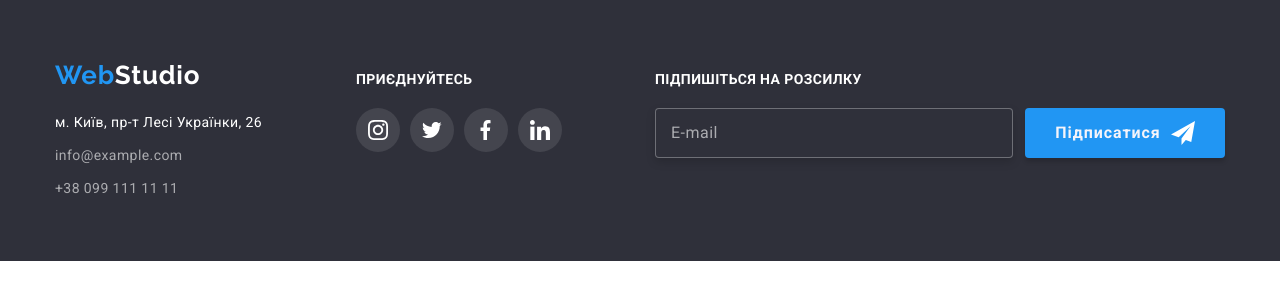
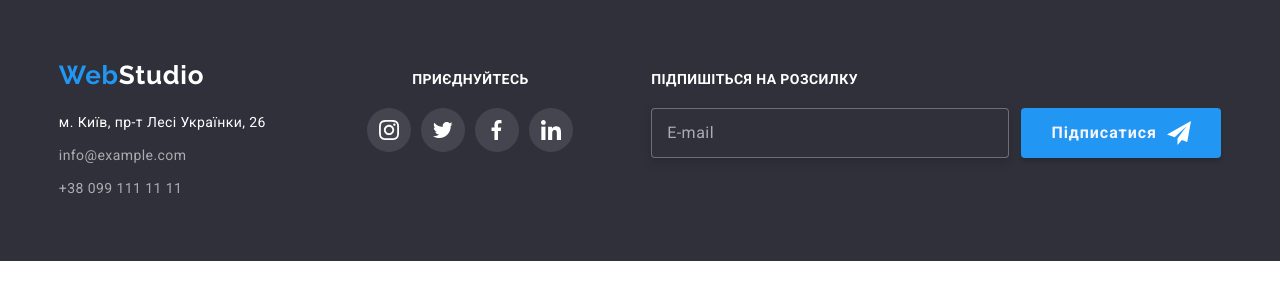
Before and after one commit to Lindelof7/goit-markup-hw-08, a plain HTML site: page portfolio.html in a window 1280 px wide. Drawn offline with nearby package versions, Linux system fonts and the light colour scheme.

Commit message:
adaptive
added adaptive to footer and portfolio

```diff
--- a/sass/layouts/_footer.scss
+++ b/sass/layouts/_footer.scss
@@ -2,24 +2,37 @@
     padding-top: 60px;
     padding-bottom: 60px;
     background-color: #2F303A;
-    .container {
-        display: flex;
+.container {
+        display: block;
+        // display: flex;
         align-items: baseline;
+        @media screen and (min-width: 768px) {
+            display: flex;
+            flex-direction: row;
+            flex-wrap: wrap;
+            justify-content: space-around;
+            gap: 60px;
+            }
+        @media screen and (min-width: 1200px) {
+            gap: 70px;
+            }
         }
 }
 
 .footer-logo {
-    display: inline-block;
+    display: flex;
+    justify-content: center;
     margin-bottom: 20px;
-
     font-family: 'Raleway';
     font-weight: 700;
     font-size: 26px;
     line-height: var(--typical-lh);
     letter-spacing: var(--def-letter-spacing);
     text-decoration: none;
-
     color: var(--main-color);
+@media screen and (min-width: 1200px) {
+    justify-content: start;
+}
 }
 
 .footer-logo-contacts {
@@ -36,13 +49,25 @@
 }
 
 .footer-item {
+    display: flex;
+    justify-content: center;
+
+    margin-bottom: 8px;
+&:last-child {
+        margin-bottom: 60px;
+        @media screen and (min-width: 768px) {
+            margin-bottom: 0px;
+               }
+    }
+@media screen and (min-width: 1200px) {
+    justify-content: start;
     margin-bottom: 9px;
-    &:last-child {
-        margin-bottom: 0;
-    }
+}
 }
 
 .footer-address-place {
+    display: flex;
+    justify-content: center;
     font-size: 14px;
     line-height: 1.71;
     letter-spacing: var(--def-letter-spacing);
@@ -54,9 +79,10 @@
     &:focus {
             color: var(--main-color);
         }
+@media screen and (min-width: 1200px) {
+    justify-content: start;
 }
-
-
+}
 
 .footer-contact {
     font-size: 14px;
@@ -68,8 +94,10 @@
 }
 
 .footer-links-title {
+    display: flex;
+    justify-content: center;
+
     margin-bottom: 20px;
-
     font-weight: 700;
     font-size: 14px;
     line-height: 1.14;
@@ -79,14 +107,22 @@
 }
 
 .footer-social {
-    margin-left: 70px;
-    margin-right: 93px;
+    @media screen and (min-width: 768px) {
+    }
+    // margin-left: 70px;
+    // margin-right: 93px;
 }
 
 .footer-social-list {
+    justify-content: center;
     display: flex;
     justify-content: center;
     gap: 10px;
+    margin-bottom: 60px;
+
+@media screen and (min-width: 1200px) {
+    margin-bottom: 0;
+    }
 }
 
 .footer-social-link {
@@ -114,7 +150,12 @@
 }
 
 .footer-input-title {
-    display: block;
+    display: flex;
+    margin-bottom: 20px;
+    justify-content: center;
+@media screen and (min-width: 1200px) {
+        justify-content: start;
+    }
 }
 
 .footer-input-email {
@@ -126,8 +167,11 @@
     height: 50px;
     padding: 15px;
     color: white;
+    display: flex;
+    width: 100%;
+    margin-bottom: 20px;
 
-    &::placeholder {
+&::placeholder {
     font-weight: 400;
     font-size: 16px;
     line-height: 1.25;
@@ -135,6 +179,14 @@
     align-items: center;
     letter-spacing: 0.03em;
     color: rgba(255, 255, 255, 0.6);
+}
+@media screen and (min-width: 768px) {
+    width: 450px;
+    }
+@media screen and (min-width: 1200px) {
+        width: 358px;
+        align-items: center;
+        margin-bottom: 0;
 }
 }
 
@@ -144,7 +196,6 @@
     align-items: center;
     justify-content: center;
     position: relative;
-    margin-left: 12px;
     width: 200px;
     height: 50px;
     background: #2196F3;
@@ -161,6 +212,15 @@
 
 .email-container {
     display: flex;
+    flex-direction: column;
+    align-items: center;
+@media screen and (min-width: 768px) {
+        flex-direction: column;
+    }
+@media screen and (min-width: 1200px) {
+    flex-direction: row;
+        gap: 12px;
+    }
 }
 
 .footer-subscribe-icon {
```
Also changed, not shown: index.html (+2 -2 lines), css/main.css, css/main.min.css, 2 other files.
